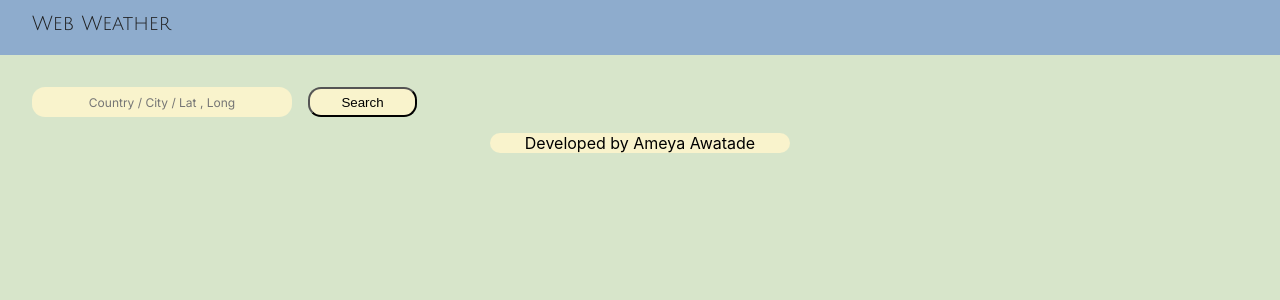
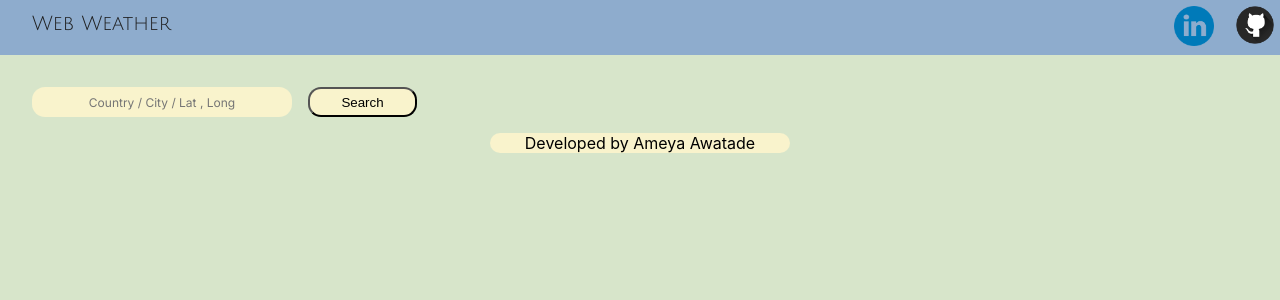
Before and after one commit to ameya699/webweather, a React (Create React App) app: page / in a window 1280 px wide. Shown: the top 300 px of the page. Built offline with nearby package versions, Linux system fonts and the light colour scheme.

Commit message:
added git and linkdein icons and managed links for all the logos

```diff
--- a/src/Components/Navbar.js
+++ b/src/Components/Navbar.js
@@ -1,9 +1,23 @@
 import React from "react";
 import "../Styles/Navbar.css";
+import gitlogo from "../Images/gitlogo.png";
+import linkedInlogo from "../Images/linkdein.png";
 const Navbar = () => {
   return (
     <div className="navbar">
       <h1>Web Weather</h1>
+      <div style={{ display: "flex", columnGap: "1rem" }}>
+        <a
+          href="https://www.linkedin.com/in/ameyaawatade/"
+          target="_blank"
+          style={{ alignSelf: "center" }}
+        >
+          <img src={linkedInlogo} style={{ height: "40px", width: "40px" }} />
+        </a>
+        <a href="https://github.com/ameya699/webweather" target="_blank">
+          <img src={gitlogo} style={{ height: "50px" }} />
+        </a>
+      </div>
     </div>
   );
 };
--- a/src/Components/Weather.js
+++ b/src/Components/Weather.js
@@ -170,7 +170,8 @@ const Weather = () => {
           }}
         >
           <a
-            href="https://github.com/ameya699"
+            href="https://ameya699.github.io/ameyaawatade.github.io/"
+            target="_blank"
             style={{
               background: "#f9f3cc",
               textDecoration: "none",
--- a/src/Styles/Navbar.css
+++ b/src/Styles/Navbar.css
@@ -6,6 +6,7 @@
   display: flex;
   flex-wrap: wrap;
   width: 100%;
+  justify-content: space-between;
 }
 
 h1 {
```
Also changed, not shown: src/Images/gitlogo.png (added), src/Images/linkdein.png (added).
